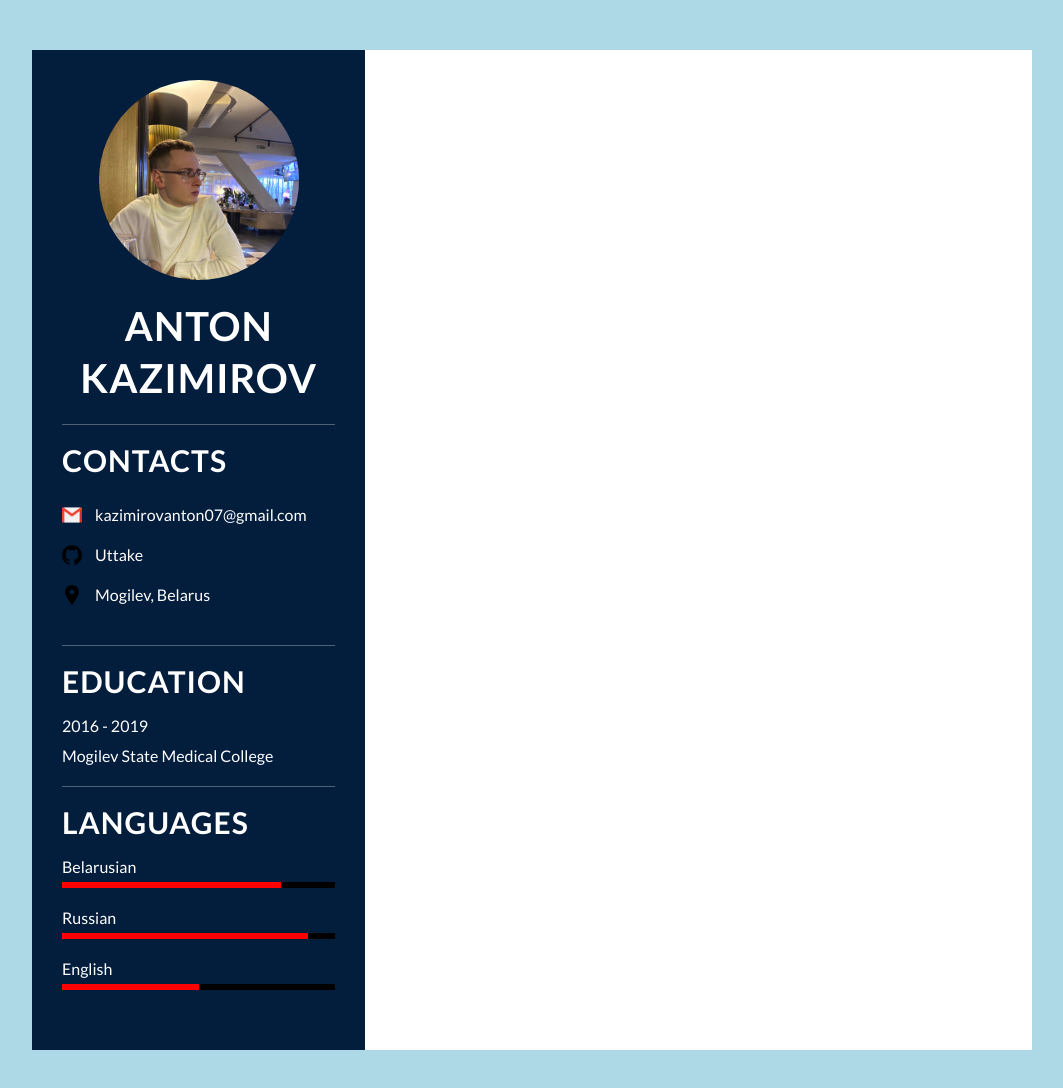
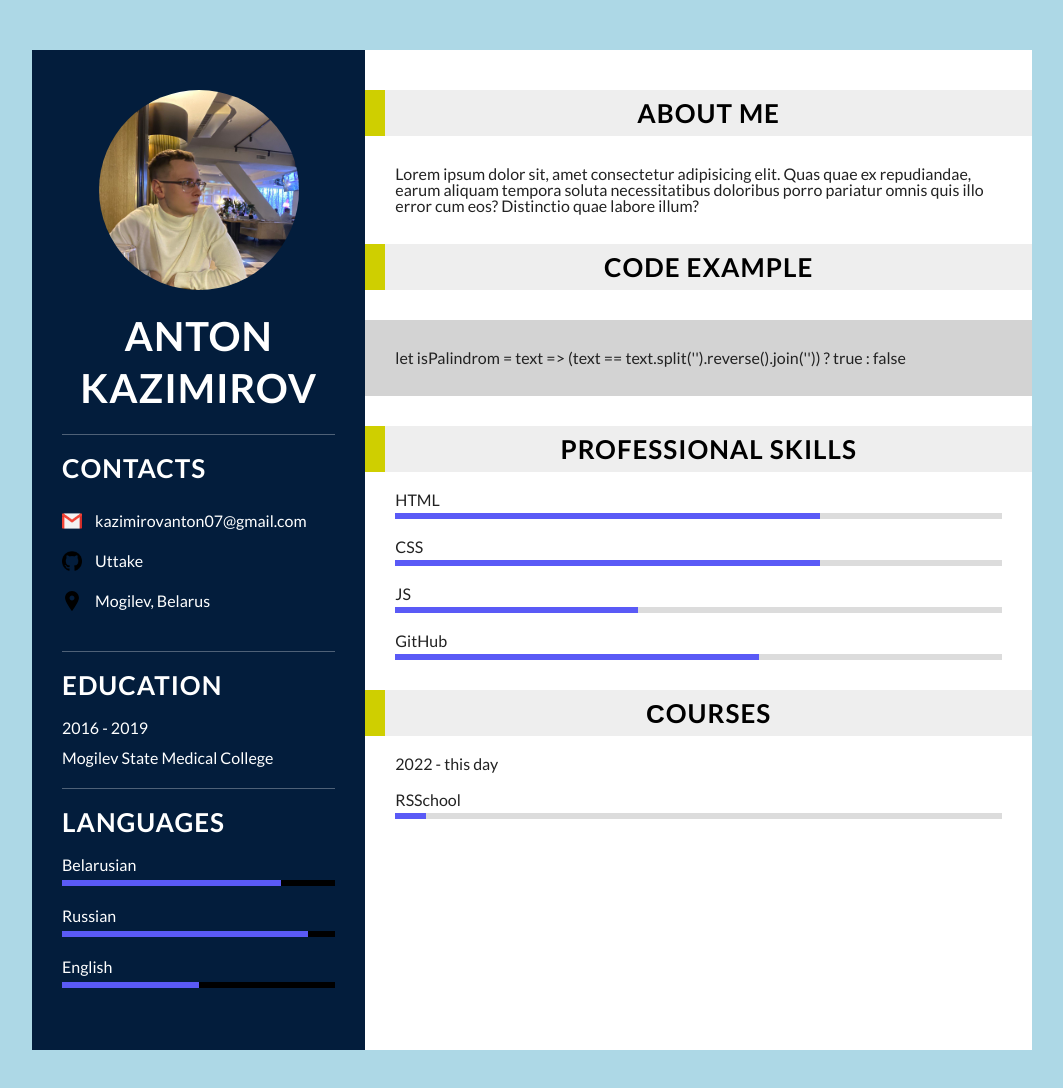
Before and after one commit to Uttake/rsschool-cvstage0, a plain HTML site: page index.html in a window 1280 px wide. Shown: the whole page, without its empty margins (108-1171 px from the left). Drawn offline with Linux system fonts and the light colour scheme.

Commit message:
feat: Made right side

```diff
--- a/index.html
+++ b/index.html
@@ -55,7 +55,56 @@
             </li>
         </ul>
     </div>
-    <div class="right__side"></div>
+    <div class="right__side">
+        <div class="about right__block">
+            <h3 class="about__title">About me</h3>
+        </div>
+        <p class="about__desc">Lorem ipsum dolor sit, amet consectetur adipisicing elit. Quas quae ex repudiandae, earum aliquam tempora soluta necessitatibus doloribus porro pariatur omnis quis illo error cum eos? Distinctio quae labore illum?</p>
+        <div class="right__block code">
+            <h3 class="about__title">Code example</h3>
+        </div>
+
+        <code>
+            <p class="code__example">
+                let isPalindrom = text => (text == text.split('').reverse().join('')) ? true : false
+            </p>
+        </code>
+
+        <div class="right__block code">
+            <h3 class="about__title">Professional skills</h3>
+        </div>
+        <ul class="professional__list">
+            <li class="professional__item">
+                <span class="professional__text">HTML</span>
+                <span class="procent procent__professional"><div class="professional__html"></div></span>
+            </li>
+            <li class="professional__item">
+                <span class="professional__text">CSS</span>
+                <span class="procent procent__professional"><div class="professional__css"></div></span>
+            </li>
+            <li class="professional__item">
+                <span class="professional__text">JS</span>
+                <span class="procent procent__professional"><div class="professional__js"></div></span>
+            </li>
+            <li class="professional__item">
+                <span class="professional__text">GitHub</span>
+                <span class="procent procent__professional"><div class="professional__github"></div></span>
+            </li>
+        </ul>
+        <div class="courses right__block">
+            <h3 class="about__title">Сourses</h3>
+        </div>
+        <ul class="course__list">
+            <li class="courses__item">
+                <span class="courses__text">2022 - this day</span>
+            </li>
+            <li class="courses__item">
+                <span class="courses__text">RSSchool</span>
+                <span class="courses__procent procent"><div class="courses__rs"></div></span>
+            </li>
+        </ul>
+    </div>
+
 </div>
 </body>
 </html>
--- a/style.css
+++ b/style.css
@@ -392,11 +392,11 @@ body {
 
 .left__side {
     background-color: #031d3c;
-    padding: 30px;
+    padding: 40px 30px;
 }
 
 .right__side {
-    padding: 30px;
+    padding: 40px 0;
 }
 
 .profile__info {
@@ -435,7 +435,7 @@ body {
 .contacts{
     margin-top: 20px;
     padding-bottom: 10px;
-    font-size: 30px;
+    font-size: 26px;
     font-weight: 700;
     color: white;
     letter-spacing: 1px;
@@ -469,7 +469,7 @@ body {
 
 .education {
     margin-top: 20px;
-    font-size: 30px;
+    font-size: 26px;
     font-weight: 700;
     color: white;
     letter-spacing: 1px;
@@ -482,6 +482,7 @@ body {
     color: white;
     line-height: 20px;
     margin-top: 20px;
+    color: white;
 }
 
 .education__place {
@@ -496,7 +497,7 @@ body {
 
 .languages {
     margin-top: 20px;
-    font-size: 30px;
+    font-size: 26px;
     font-weight: 700;
     color: white;
     letter-spacing: 1px;
@@ -525,7 +526,7 @@ body {
     left: 0;
     top: 0;
     height: 100%;
-    background: red;
+    background: rgb(90, 90, 246);
     width: 80%;
 }
 
@@ -534,7 +535,7 @@ body {
     left: 0;
     top: 0;
     height: 100%;
-    background: red;
+    background: rgb(90, 90, 246);
     width: 90%;
 }
 
@@ -543,6 +544,102 @@ body {
     left: 0;
     top: 0;
     height: 100%;
-    background: red;
+    background: rgb(90, 90, 246);
     width: 50%;
 }
+
+.right__block {
+    background-color: rgb(238, 238, 238);
+    border-left: 20px solid rgb(207, 207, 0);
+    padding: 10px 0;
+
+}
+
+.about__title {
+    text-align: center;
+    font-size: 26px;
+    font-weight: 700;
+    letter-spacing: 1px;
+    color: black;
+    text-transform: uppercase;
+}
+
+.about__desc {
+    margin-top: 30px;
+    padding: 0 30px;
+}
+.code {
+    margin-top: 30px;
+}
+.code__example {
+    margin-top: 30px;
+    padding: 30px;
+    background-color: lightgray;
+}
+
+.professional__item {
+    padding: 0 30px;
+    margin: 20px 0;
+}
+.professional__item:last-child {
+    margin-bottom: 0px;
+}
+
+.procent__professional {
+    background-color: gainsboro;
+}
+
+.professional__html {
+    position: absolute;
+    left: 0;
+    top: 0;
+    height: 100%;
+    background: rgb(90, 90, 246);
+    width: 70%;
+}
+.professional__css {
+    position: absolute;
+    left: 0;
+    top: 0;
+    height: 100%;
+    background: rgb(90, 90, 246);
+    width: 70%;
+}
+.professional__js {
+    position: absolute;
+    left: 0;
+    top: 0;
+    height: 100%;
+    background: rgb(90, 90, 246);
+    width: 40%;
+}
+.professional__github {
+    position: absolute;
+    left: 0;
+    top: 0;
+    height: 100%;
+    background: rgb(90, 90, 246);
+    width: 60%;
+}
+
+.courses {
+    margin-top: 30px;
+}
+
+.courses__item {
+    padding: 0 30px;
+    margin: 20px 0;
+}
+
+.courses__procent {
+    background-color: gainsboro;
+}
+
+.courses__rs {
+    position: absolute;
+    left: 0;
+    top: 0;
+    height: 100%;
+    background: rgb(90, 90, 246);
+    width: 5%;
+}
```
